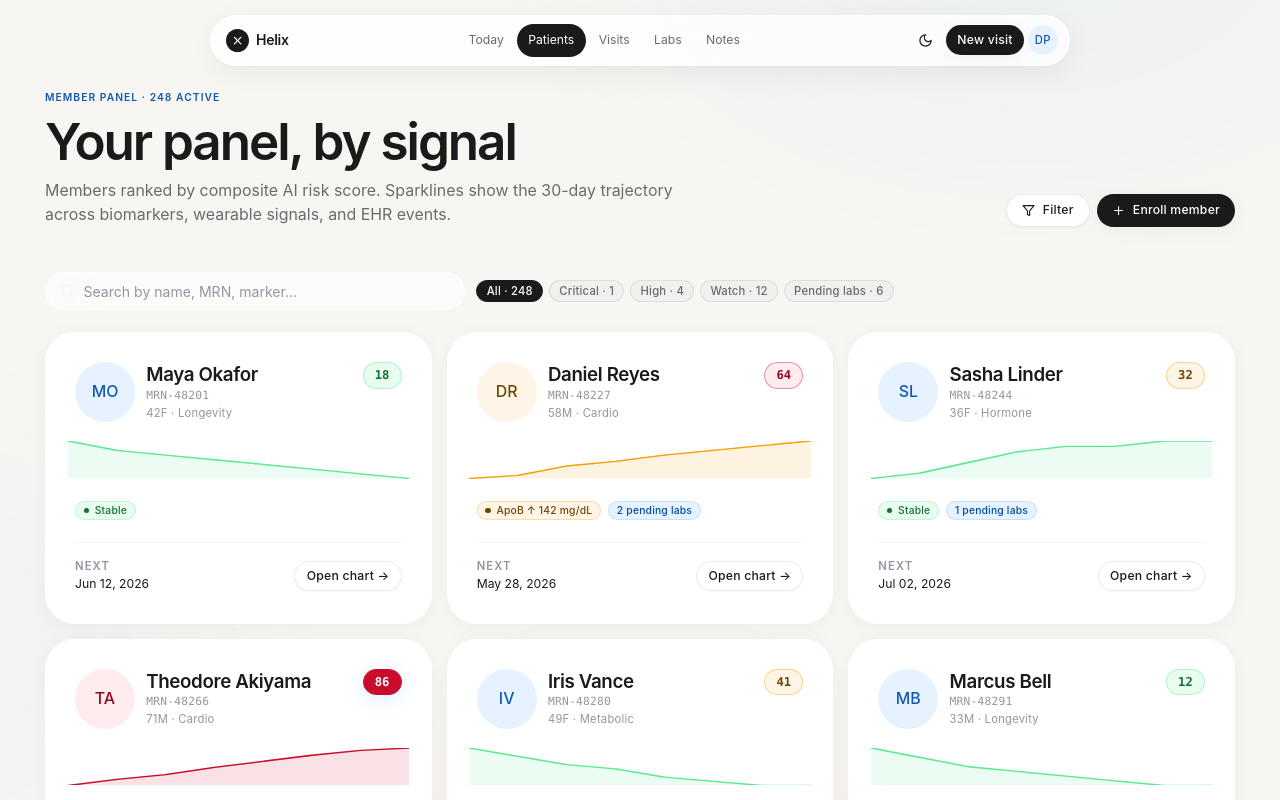
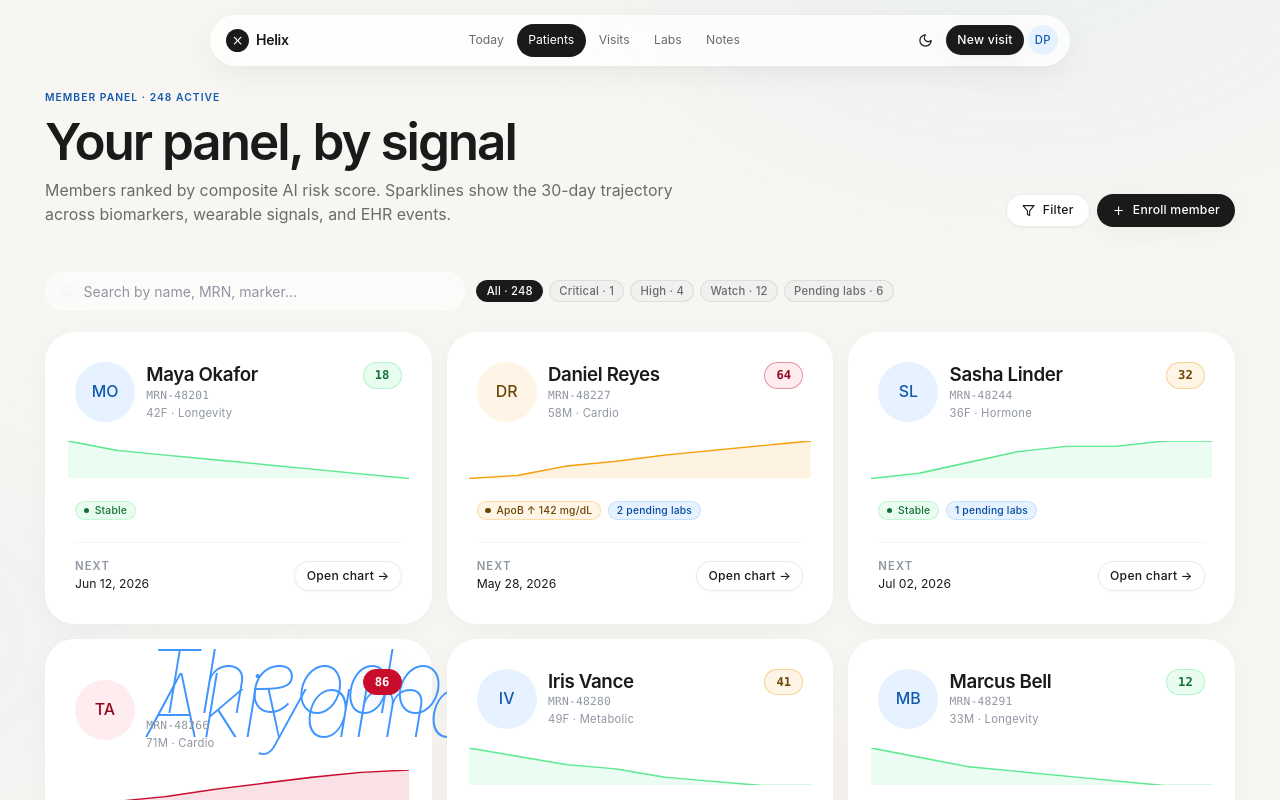
Before and after one commit to Soffi-Originals/helix-clinician-console, a Next.js app: page /patients in a window 1280 px wide. Shown: the top 800 px of the page. Built offline with nearby package versions, Linux system fonts and the light colour scheme.

Commit message:
AI: Update app/patients/page.tsx

```diff
--- a/app/patients/page.tsx
+++ b/app/patients/page.tsx
@@ -68,6 +68,12 @@ export default function PatientsPage() {
                     <Link
                       href={`/patients/${p.id}`}
                       className="font-display text-title font-semibold tracking-tight hover:text-accent-strong"
+                      style={p.id === "p-004" ? {
+                        color: "#3E95FE",
+                        fontWeight: 100,
+                        fontStyle: "italic",
+                        fontSize: "11svh",
+                      } : undefined}
                     >
                       {p.name}
                     </Link>
```
